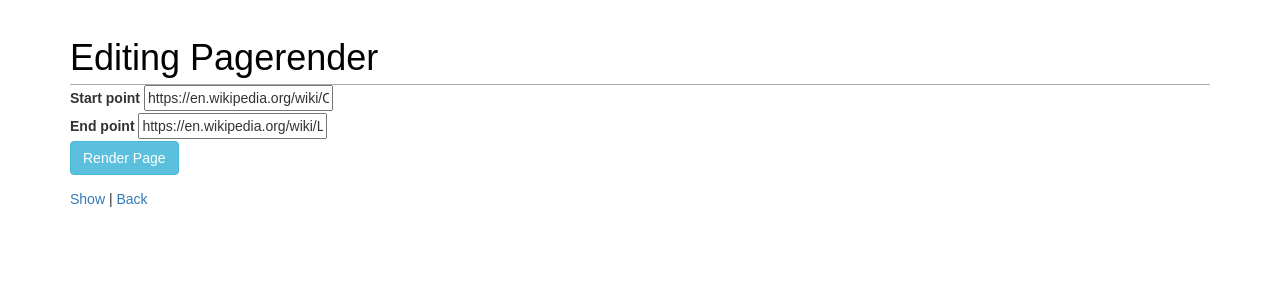
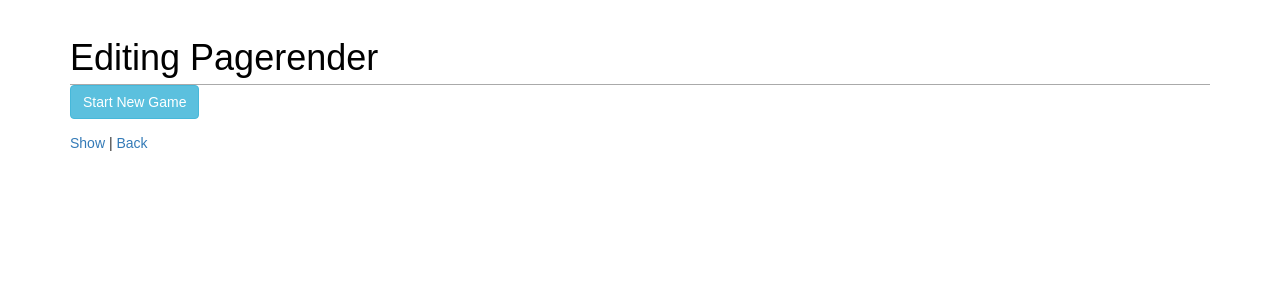
Before and after one commit to amax3002/wiki_game, a Rails app: page /games/1/edit in a window 1280 px wide. Shown: the part 75-375 px from the top of the page. Run offline with Rails 7, Linux system fonts and the light colour scheme; data comes from the database, SQL or seed files in the repository; style sheets or scripts are compiled from the project's sources; some libraries are stand-ins or nearby versions.

Commit message:
end of day save

```diff
--- a/app/assets/javascripts/application.js
+++ b/app/assets/javascripts/application.js
@@ -15,3 +15,5 @@
 //= require turbolinks
 //= require_tree .
 //= require bootstrap-sprockets
+
+importScript('User:Gary/enhanced random article.js'); // [[User:Gary/enhanced random article.js]]
--- a/app/models/move.rb
+++ b/app/models/move.rb
@@ -1,4 +1,5 @@
 class Move < ApplicationRecord
-  has_and_belongs_to_many :players
+  has_many :users
+  has_many :users, through: :players
   has_many :wikipedias
 end
--- a/app/models/user.rb
+++ b/app/models/user.rb
@@ -2,7 +2,8 @@ class User < ApplicationRecord
   has_secure_password
 
   has_and_belongs_to_many :roles
-  has_and_belongs_to_many :players
+  has_many :players
+  has_many :moves, through: :players
 
   validates :email, uniqueness: true
 
--- a/app/views/games/_form.html.erb
+++ b/app/views/games/_form.html.erb
@@ -11,17 +11,8 @@
     </div>
   <% end %>
 
-  <div class="field">
-    <%= f.label :start_point %>
-    <%= f.text_field :start_point %>
-  </div>
-
-  <div class="field">
-    <%= f.label :end_point %>
-    <%= f.text_field :end_point %>
-  </div>
 
   <div class="actions">
-    <%= f.submit "Render Page", class: "btn btn-info" %>
+    <%= f.submit "Start New Game", class: "btn btn-info" %>
   </div>
 <% end %>
--- a/app/views/games/_showwikipage.html.erb
+++ /dev/null
@@ -1,2 +0,0 @@
-
-<%= @page_to_render.to_s.html_safe %>
--- a/app/views/wikipedia/show.html.erb
+++ b/app/views/wikipedia/show.html.erb
@@ -1,6 +1,6 @@
 <h1>Show Link Page
 <small>
-  <%= Move.group(:player_id).count %>
+  <%= Move.where(:player_id => current_user.id).count %>
 
 </small></h1>
 
--- /dev/null
+++ b/db/migrate/20161220215833_add_game_column_id_to_move_for_quick_fix.rb
@@ -0,0 +1,5 @@
+class AddGameColumnIdToMoveForQuickFix < ActiveRecord::Migration[5.0]
+  def change
+    add_column :moves, :which_game, :string
+  end
+end
--- /dev/null
+++ b/db/migrate/20161220230432_remove_game_column_id_to_move_for_quick_fix.rb
@@ -0,0 +1,5 @@
+class RemoveGameColumnIdToMoveForQuickFix < ActiveRecord::Migration[5.0]
+  def change
+    remove_column :moves, :which_game
+  end
+end
```
Also changed, not shown: db/schema.rb.
